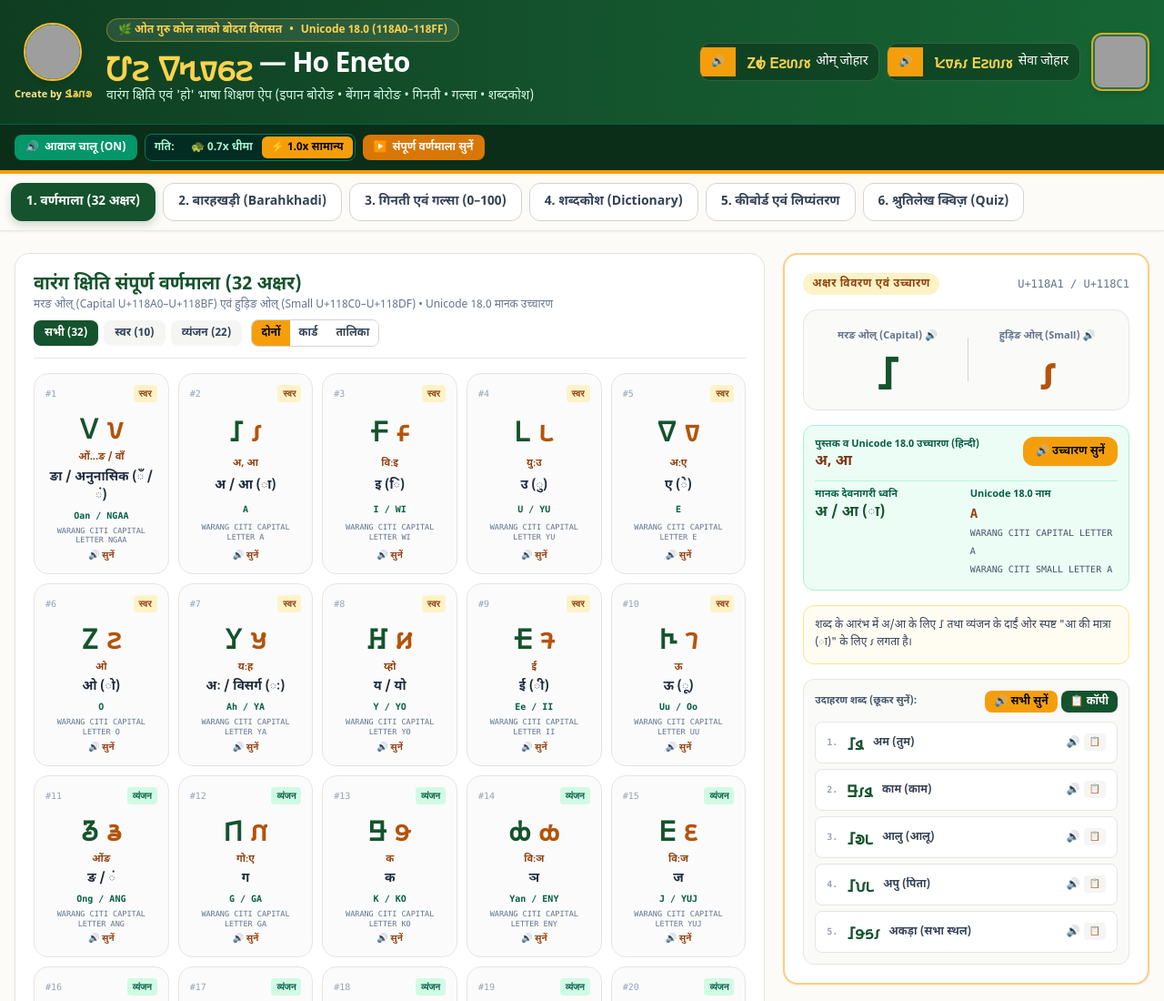
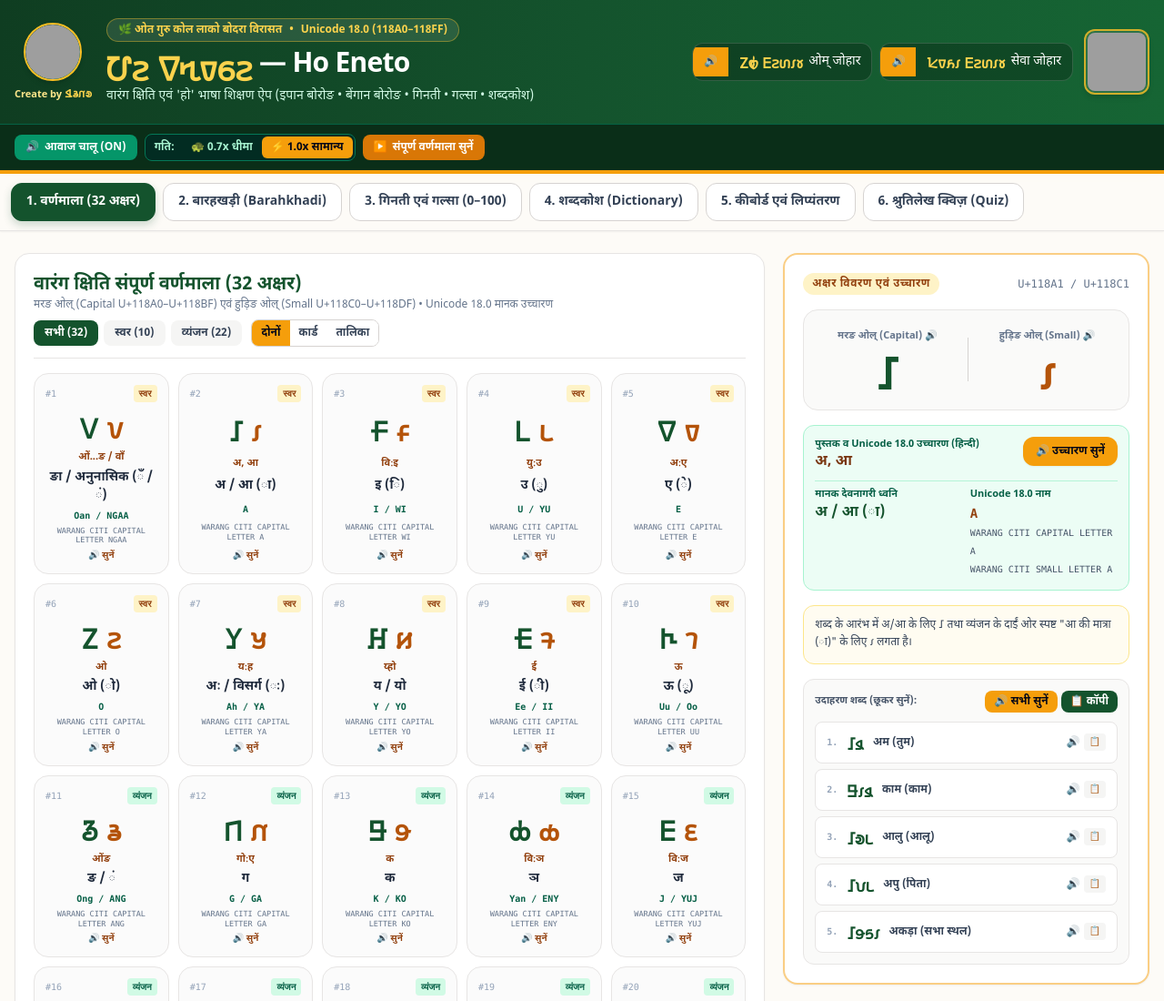
Before and after one commit to maheshp7b/ho-eneto, a plain HTML site: page index.html in a window 1280 px wide. Shown: the top 1100 px of the page at 91% size. Drawn offline with nearby package versions, Linux system fonts and the light colour scheme; grey boxes are pictures that could not be loaded.

Commit message:
Refactor profile photo section in index.html

```diff
--- a/index.html
+++ b/index.html
@@ -103,6 +103,7 @@
     </div>
 
     <div class="max-w-7xl mx-auto px-4 py-4 sm:py-5 flex flex-col lg:flex-row lg:items-center lg:justify-between gap-4">
+      <div class="flex items-start sm:items-center justify-between gap-3.5 sm:gap-4 flex-1">
         <div class="flex items-start sm:items-center gap-3.5 sm:gap-4">
           <!-- Circular Golden-Bordered Profile Photo with Fallback Badge & Caption Below -->
           <div class="flex flex-col items-center shrink-0 select-none pointer-events-none">
@@ -148,8 +149,14 @@
           </div>
         </div>
 
-      <!-- Quick Greetings & Desktop Top-Right Logo Icon -->
-      <div class="flex flex-wrap items-center justify-between lg:justify-end gap-3">
+        <!-- Tablet / Medium Desktop Right Logo Icon (Aligned directly inline with Ho Eneto title row) -->
+        <a href="https://ibb.co/TDX6kHFk" target="_blank" rel="noopener noreferrer" class="hidden sm:inline-flex lg:hidden items-center justify-center shrink-0 rounded-xl border-2 border-amber-400/80 shadow-md overflow-hidden bg-white/10 p-0.5 hover:scale-105 transition self-center" title="Ho Eneto Icon">
+          <img src="https://i.ibb.co/1YV1L9wL/1795881700220.png" alt="1795881700220" class="w-16 h-16 rounded-lg object-cover block" />
+        </a>
+      </div>
+
+      <!-- Quick Greetings & Wide Desktop Right Logo Icon -->
+      <div class="flex flex-wrap items-center gap-3 shrink-0">
         <div class="flex flex-wrap items-center gap-2">
           <div class="flex items-center bg-black/25 border border-white/15 rounded-xl overflow-hidden">
             <button type="button" onclick="speakHo('ओम् जोहार', this)" class="px-3 py-2 bg-amber-500 hover:bg-amber-400 text-slate-950 font-bold text-xs transition" title="सुनें">🔊</button>
@@ -167,9 +174,9 @@
           </div>
         </div>
 
-        <!-- Desktop Top-Right Logo Icon (Placed inline in the right corner without extra vertical space) -->
-        <a href="https://ibb.co/TDX6kHFk" target="_blank" rel="noopener noreferrer" class="hidden sm:inline-flex items-center justify-center shrink-0 rounded-xl border-2 border-amber-400/80 shadow-md overflow-hidden bg-white/10 p-0.5 hover:scale-105 transition" title="Ho Eneto Icon">
-          <img src="https://i.ibb.co/1YV1L9wL/1795881700220.png" alt="1795881700220" class="w-14 h-14 rounded-lg object-cover block" />
+        <!-- Wide Desktop Right Logo Icon -->
+        <a href="https://ibb.co/TDX6kHFk" target="_blank" rel="noopener noreferrer" class="hidden lg:inline-flex items-center justify-center shrink-0 rounded-xl border-2 border-amber-400/80 shadow-md overflow-hidden bg-white/10 p-0.5 hover:scale-105 transition" title="Ho Eneto Icon">
+          <img src="https://i.ibb.co/1YV1L9wL/1795881700220.png" alt="1795881700220" class="w-16 h-16 rounded-lg object-cover block" />
         </a>
       </div>
     </div>
```
Lines whose indentation alone changed are shown as unchanged.
